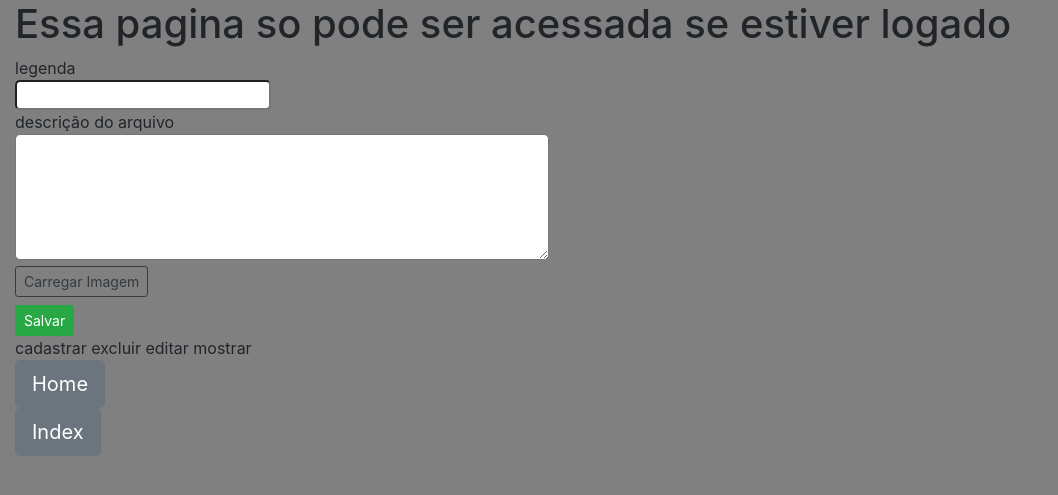
After one commit to rogeriosm/CRUD_PHP, a PHP site: page /crud_php/view/paginasRestritas/Album.php in a window 1280 px wide. The commit adds this page. Shown: the top 495 px of the page, without its empty margins (0-1058 px from the left). Run offline with PHP 8.4, Linux system fonts and the light colour scheme; the visitor is signed in with stand-in values (Sample User, id 1).

```diff
--- /dev/null
+++ b/resources/css/modal.css
@@ -0,0 +1,38 @@
+/*relacionado a modal de perfil*/
+:root{
+    --Preview-H: 500px;
+    --Preview-W: 500px;
+    --Preview-H-i: 450px;
+    --Preview-W-i: 500px;
+
+}
+#fundo {
+    opacity: 0.8;
+    background-color: #000;
+    position: fixed;
+    width: 100%;
+    height: 100%;
+    z-index: 98;
+    top: 0;
+    left: 0;
+    display: none;
+}
+
+#janela {
+    width: var(--Preview-W);
+    height: var(--Preview-H);
+    left: 50%;
+    top: 50%;
+    transform: translate(-50%, -50%);
+    position: fixed;
+    background-color: #050713;
+    z-index: 99;
+    display: none;
+    border-radius: 10px;
+}
+
+.preview{
+    width: var(--Preview-W);
+    height: var(--Preview-H-i);
+    border-radius: 10px;
+}
--- a/resources/css/style.css
+++ b/resources/css/style.css
@@ -1 +1,2 @@
 @import "geral.css";
+@import "modal.css";
--- a/resources/js/script.js
+++ b/resources/js/script.js
@@ -0,0 +1,30 @@
+// codigo da modal
+function previewImage() {
+
+    var imagem = document.querySelector(`input[id=fotoPerfil]`).files[0];
+    var preview = document.querySelector(`img[id=preview]`);
+
+    var read = new FileReader();
+    read.onloadend = function () {
+        preview.src = read.result;
+    }
+
+    if (imagem){
+        read.readAsDataURL(imagem);
+        abrirModal();
+    } else{
+        preview.src = "";
+    }
+}
+
+function fecharModal()
+{
+    document.getElementById('fundo').style.display = 'none';
+    document.getElementById('janela').style.display = 'none';
+}
+
+function abrirModal()
+{
+    document.getElementById('fundo').style.display = 'block';
+    document.getElementById('janela').style.display = 'block';
+}
--- a/view/configuracoes/MensagensCadastro.php
+++ b/view/configuracoes/MensagensCadastro.php
@@ -13,7 +13,7 @@ if (!empty($_GET["msgCadSuc"]))
 //mensagem de erro ao cadastrar novo usuário
 if (!empty($_GET["msgCadErr"]))
 {
-    echo "<div id='casdastroErro' class='erroMsg'>Cadastrado com sucesso!</div>";
+    echo "<div id='casdastroErro' class='erroMsg'>Erro ao cadastrar usuário</div>";
 }
 //mensagem de deslogado do sistema
 if (!empty($_GET["msgDesl"]))
--- /dev/null
+++ b/view/paginasRestritas/Album.php
@@ -0,0 +1,45 @@
+<?php require_once $_SERVER['DOCUMENT_ROOT'] . '/crud_php/view/configuracoes/VerificaSeEstaLogado.php'; ?>
+<!doctype html>
+<html lang="pt-br">
+<head>
+    <?php require_once $_SERVER['DOCUMENT_ROOT'] . '/crud_php/view/configuracoes/link_script.php'; ?>
+    <title>Home</title>
+</head>
+<body>
+<div class="container-fluid">
+    <!--ferifica a existencia de mensagens no get e mostra na tela-->
+    <?php require_once $_SERVER['DOCUMENT_ROOT'] . '/crud_php/view/configuracoes/MensagensCadastro.php'; ?>
+    <h1>Essa pagina so pode ser acessada se estiver logado</h1>
+
+    <!--cabecalho-->
+    <header>
+
+    </header>
+
+    <main>
+
+        <!--cadastro de imagens-->
+        <form action="/crud_php/controle/MultimidiaControle.php" method="post" enctype="multipart/form-data">
+            legenda<br>
+            <input type="text" name="legenda" class="input"><br>
+            descrição do arquivo<br>
+            <textarea class="input" name="descricao_evento" rows="5" cols="50" maxlength="255"></textarea><br>
+            <!--botao de upload de imagens para o album-->
+            <label for="fotoAlbum" class="btn btn-outline-dark btn-sm">Carregar Imagem</label><br>
+            <input type="file" id="fotoAlbum" name="fotoAlbum" class="inputtypefile">
+
+            <input type="submit" value="Salvar" class="btn btn-success btn-sm">
+        </form>
+        cadastrar
+        excluir
+        editar
+        mostrar
+    </main>
+
+    <footer>
+        <a href="/crud_php/view/paginasRestritas/Home.php"><button class="btn btn btn-secondary btn-lg">Home</button></a><br>
+        <a href="/crud_php/index.php"><button class="btn btn btn-secondary btn-lg">Index</button></a><br>
+    </footer>
+</div>
+</body>
+</html>
--- /dev/null
+++ b/view/paginasRestritas/AlbumFotos.php
@@ -0,0 +1 @@
+<?php ?>
```
Also changed, not shown: view/FormPessoa.php (+6 -4 lines), view/paginasRestritas/Home.php (+19 -33 lines), imagensBanco/wwww/perfil.jpg.
